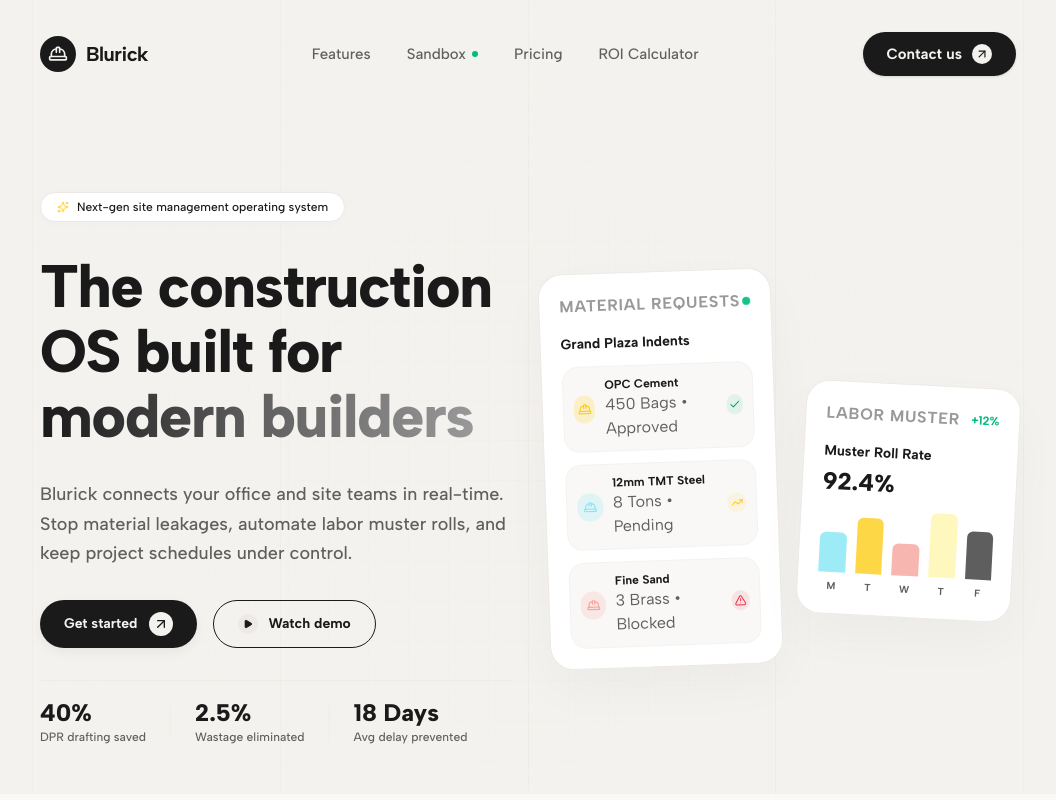
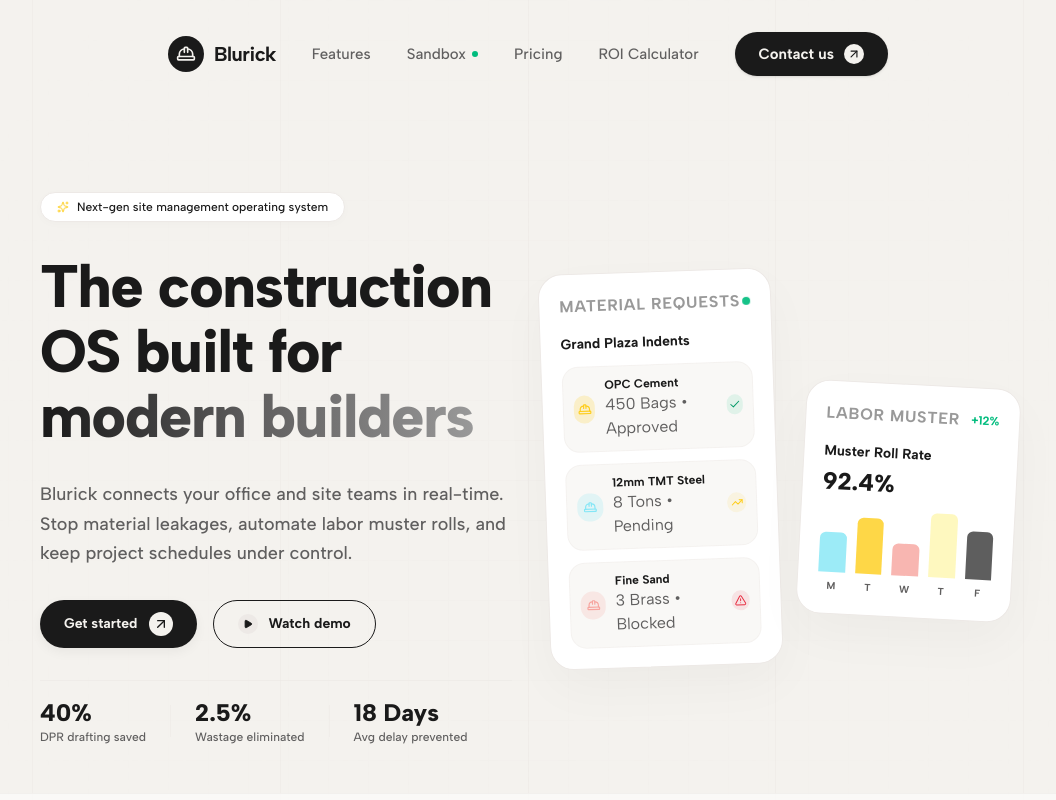
Before and after one commit to rishiratanmishra/grovia, a Next.js app: page / in a window 1280 px wide. Shown: the top 800 px of the page, without its empty margins (112-1168 px from the left). Built offline with nearby package versions, Linux system fonts and the light colour scheme; a web font is replaced by a local one.

Commit message:
blur img

```diff
--- a/src/components/layout/Header.tsx
+++ b/src/components/layout/Header.tsx
@@ -17,7 +17,7 @@
   }, []);
 
   return (
-    <header className={`fixed left-0 right-0 z-50 mx-auto max-w-5xl transition-all duration-300 ${
+    <header className={`fixed left-0 right-0 z-50 mx-auto max-w-3xl transition-all duration-300 ${
       isScrolled ? "top-6 px-4" : "top-0 px-6"
     }`}>
       <div className={`flex items-center justify-between transition-all duration-300 ${
```
Also changed, not shown: public/gradient-blur-horizontal.avif (added).
